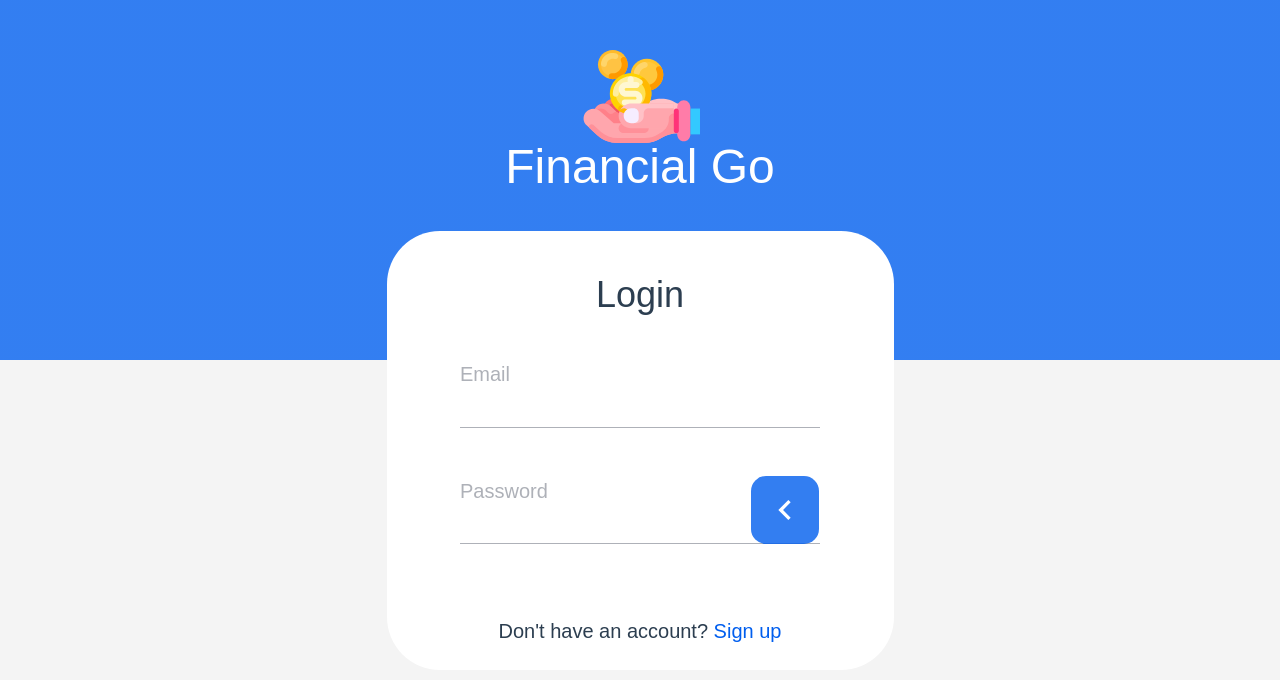
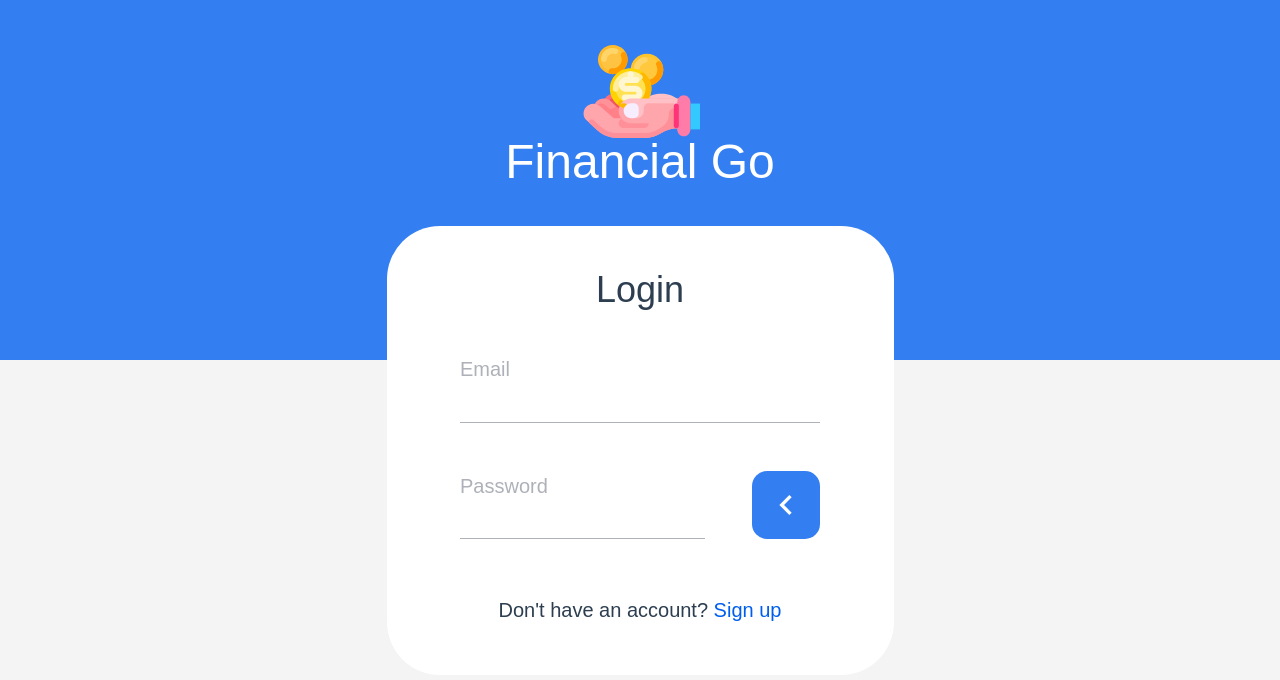
Before and after one commit to jvillegasd/financial-go, a Vue app in the folder client/: page /sign_in in a window 1280 px wide. Shown: the top 680 px of the page. Built offline with nearby package versions, Linux system fonts and the light colour scheme; some icons are missing; a web font is replaced by a local one.

Commit message:
MInor changes in sign in view

```diff
--- a/client/src/views/Sign_in.vue
+++ b/client/src/views/Sign_in.vue
@@ -9,7 +9,7 @@
       <div id="card" class="mb-20 text-center xs:w-full sm:w-full md:w-c-507">
         <h1 class="text-4xl font-regular">Login</h1>
 
-        <div class="mb-12">
+        <div class="mb-2">
           <Textbox
             label="Email"
             :width=360
@@ -18,27 +18,27 @@
             class="mx-auto mb-12">
           </Textbox>
 
-          <div class="relative">
+          <div class="grid grid-cols-2 mb-8 mx-auto" style="width: 360px;">
             <Textbox
               label="Password"
-              :width=360
-              :lineWidth=245
+              :width=245
               :labelFontSize=20
               :inputFontSize=25
               :isPassword=true
               class="mx-auto">
             </Textbox>
 
-            <ArrowButton class="absolute top-0" style="right: 75px;">
+            <ArrowButton class="ml-28">
             </ArrowButton>
           </div>
         </div>
 
-        <div class="w-full">
+        <div>
           <p class="font-regular" style="font-size: 20px;">
-            Don't have an account? <a class="text-blue" id="sign_up">Sign up</a>
+            Don't have an account? <a href="#" class="text-blue" id="sign_up">Sign up</a>
           </p>
         </div>
+
       </div>
   </div>
 
@@ -63,7 +63,7 @@
 <style scoped>
   #card {
     background-color: white;
-    height: 439px;
+    height: 449px;
     border-radius: 53px;
     margin-top: 0px;
   }
```
